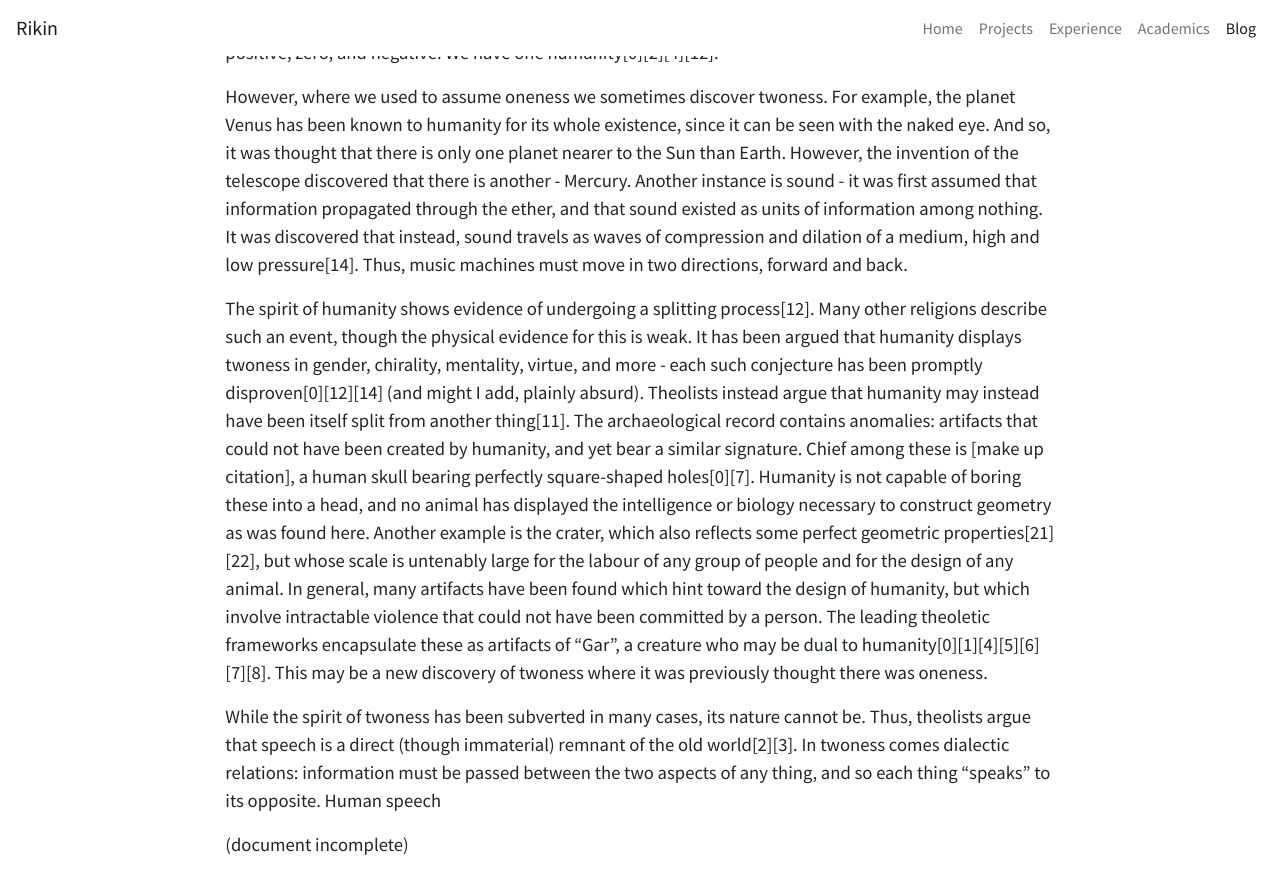
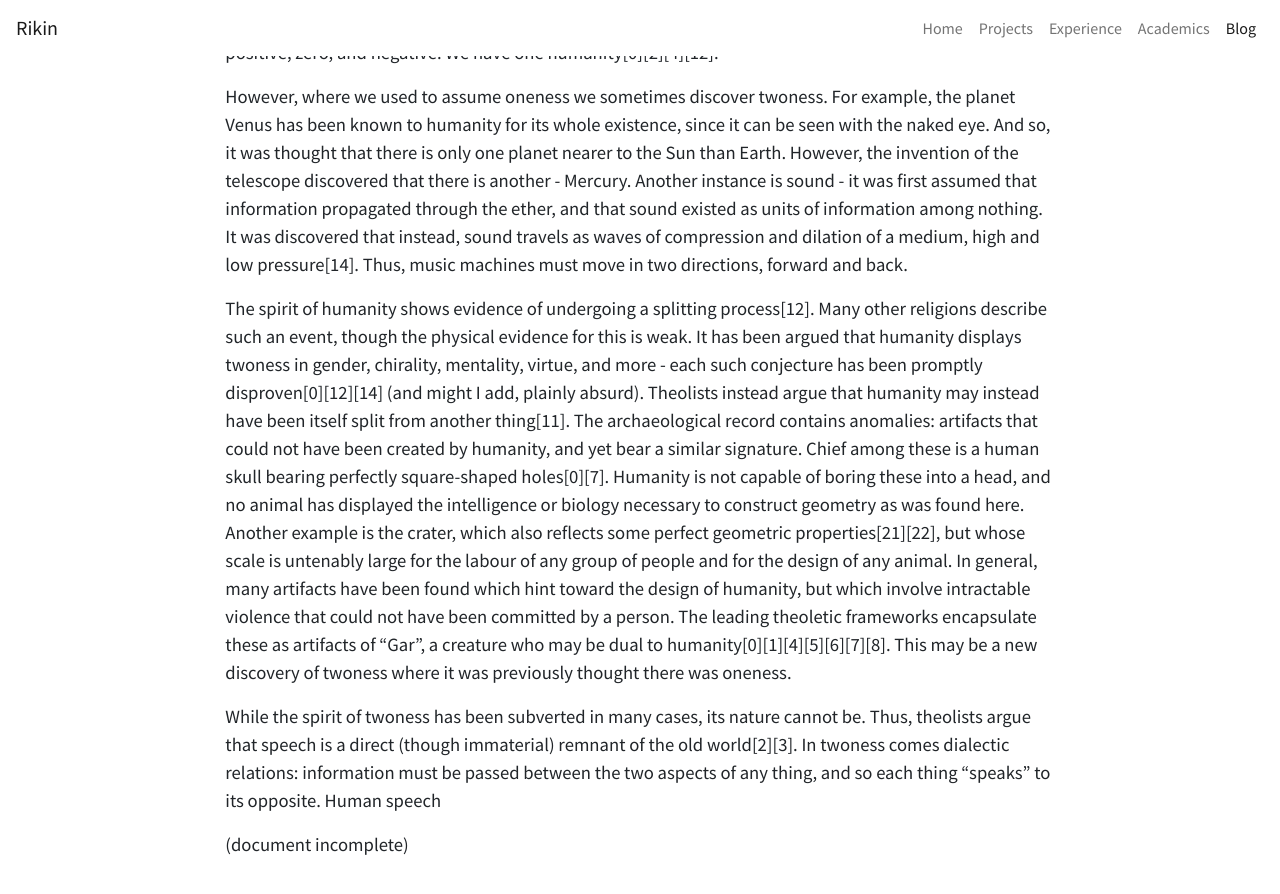
Before and after one commit to rikingurditta/blog, a Jekyll site: the page built from _posts/2025-04-17-short-writings.md, in a window 1280 px wide and 900 px high, scrolled down 2535 px. Shown: the top 894 px of the window. Built offline with Jekyll 4.4.1, drawn with Linux system fonts in a browser that asks for light colours.

Commit message:
Fixed typo

```diff
--- a/_posts/2025-04-17-short-writings.md
+++ b/_posts/2025-04-17-short-writings.md
@@ -38,7 +38,7 @@ Our world formed in great heat, still glowing from the collision of the old worl
 
 However, where we used to assume oneness we sometimes discover twoness. For example, the planet Venus has been known to humanity for its whole existence, since it can be seen with the naked eye. And so, it was thought that there is only one planet nearer to the Sun than Earth. However, the invention of the telescope discovered that there is another - Mercury. Another instance is sound - it was first assumed that information propagated through the ether, and that sound existed as units of information among nothing. It was discovered that instead, sound travels as waves of compression and dilation of a medium, high and low pressure\[14\]. Thus, music machines must move in two directions, forward and back.
 
-The spirit of humanity shows evidence of undergoing a splitting process\[12\]. Many other religions describe such an event, though the physical evidence for this is weak. It has been argued that humanity displays twoness in gender, chirality, mentality, virtue, and more - each such conjecture has been promptly disproven\[0\]\[12\]\[14\] (and might I add, plainly absurd). Theolists instead argue that humanity may instead have been itself split from another thing\[11\]. The archaeological record contains anomalies: artifacts that could not have been created by humanity, and yet bear a similar signature. Chief among these is \[make up citation\], a human skull bearing perfectly square-shaped holes\[0\]\[7\]. Humanity is not capable of boring these into a head, and no animal has displayed the intelligence or biology necessary to construct geometry as was found here. Another example is the crater, which also reflects some perfect geometric properties\[21\]\[22\], but whose scale is untenably large for the labour of any group of people and for the design of any animal. In general, many artifacts have been found which hint toward the design of humanity, but which involve intractable violence that could not have been committed by a person. The leading theoletic frameworks encapsulate these as artifacts of "Gar", a creature who may be dual to humanity\[0\]\[1\]\[4\]\[5\]\[6\]\[7\]\[8\]. This may be a new discovery of twoness where it was previously thought there was oneness.
+The spirit of humanity shows evidence of undergoing a splitting process\[12\]. Many other religions describe such an event, though the physical evidence for this is weak. It has been argued that humanity displays twoness in gender, chirality, mentality, virtue, and more - each such conjecture has been promptly disproven\[0\]\[12\]\[14\] (and might I add, plainly absurd). Theolists instead argue that humanity may instead have been itself split from another thing\[11\]. The archaeological record contains anomalies: artifacts that could not have been created by humanity, and yet bear a similar signature. Chief among these is a human skull bearing perfectly square-shaped holes\[0\]\[7\]. Humanity is not capable of boring these into a head, and no animal has displayed the intelligence or biology necessary to construct geometry as was found here. Another example is the crater, which also reflects some perfect geometric properties\[21\]\[22\], but whose scale is untenably large for the labour of any group of people and for the design of any animal. In general, many artifacts have been found which hint toward the design of humanity, but which involve intractable violence that could not have been committed by a person. The leading theoletic frameworks encapsulate these as artifacts of "Gar", a creature who may be dual to humanity\[0\]\[1\]\[4\]\[5\]\[6\]\[7\]\[8\]. This may be a new discovery of twoness where it was previously thought there was oneness.
 
 While the spirit of twoness has been subverted in many cases, its nature cannot be. Thus, theolists argue that speech is a direct (though immaterial) remnant of the old world\[2\]\[3\]. In twoness comes dialectic relations: information must be passed between the two aspects of any thing, and so each thing "speaks" to its opposite. Human speech
 
```
